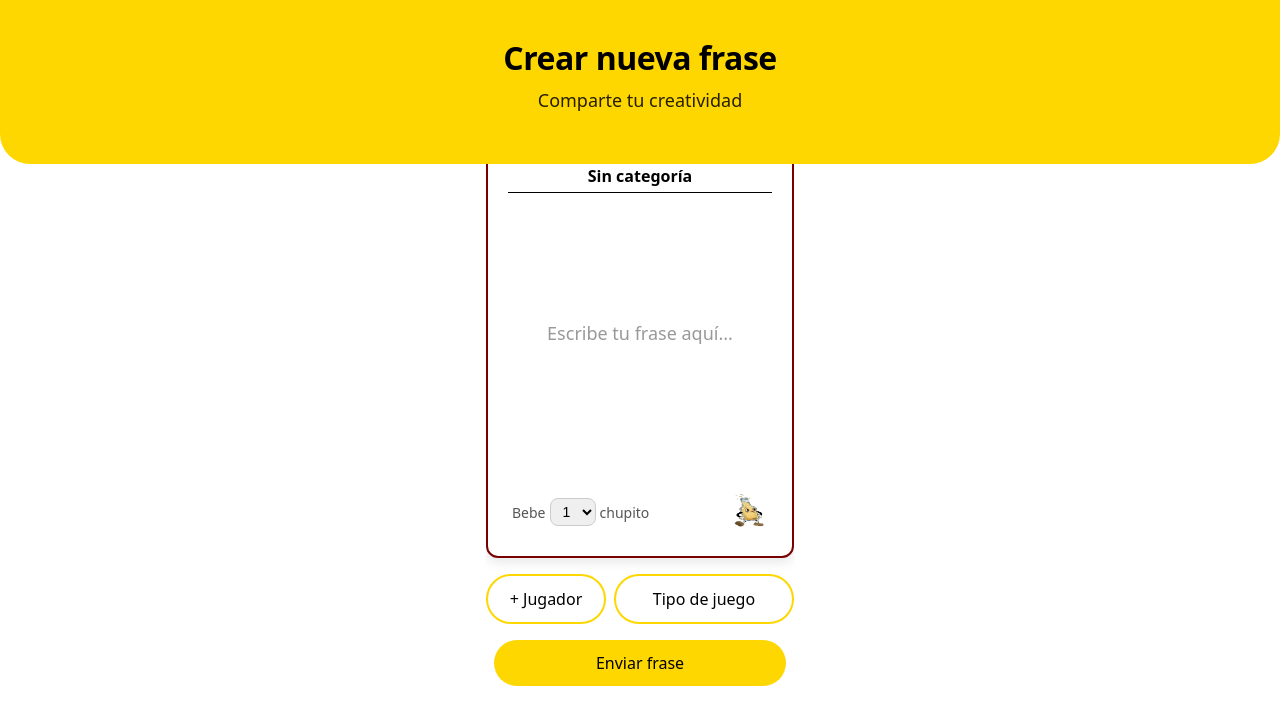
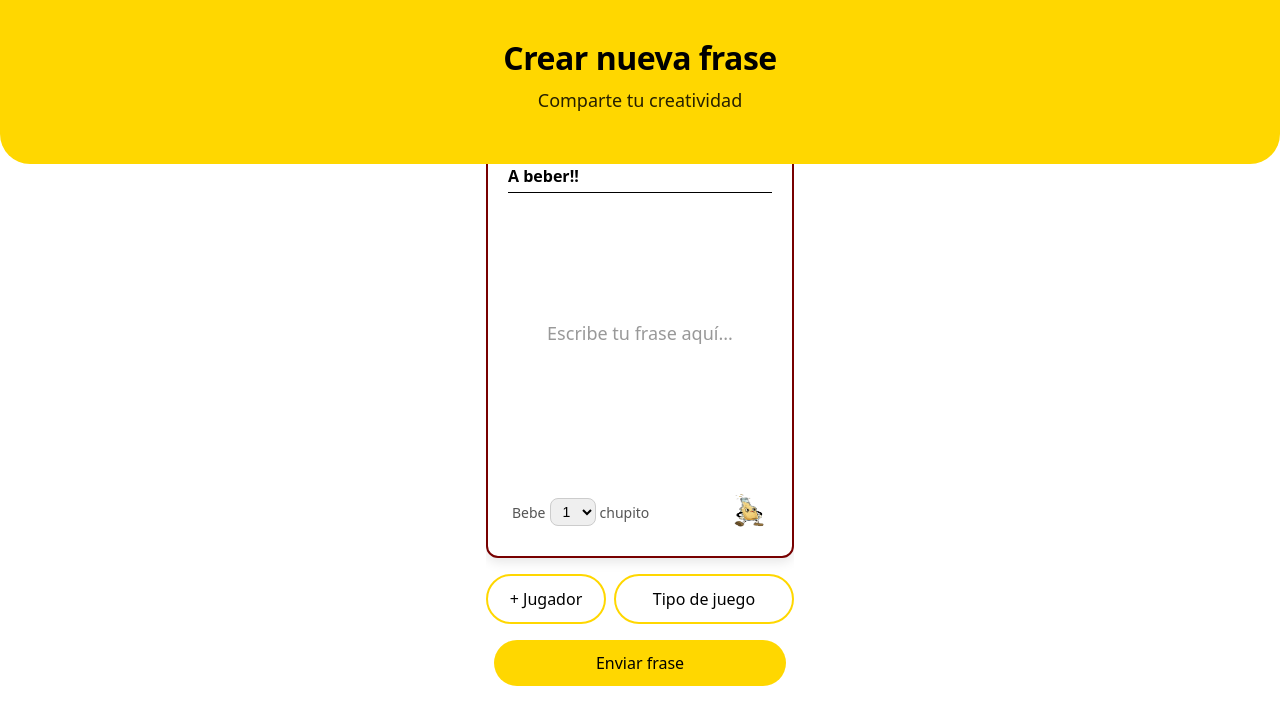
Before and after one commit to jgarcia311999/PartyForm, a React (Vite) app: page / in a window 1280 px wide. Shown: the top 724 px of the page. Built offline with nearby package versions, Linux system fonts and the light colour scheme.

Commit message:
anyadido castigo y pequeño cambio de diseño

```diff
--- a/src/components/FraseEditor.tsx
+++ b/src/components/FraseEditor.tsx
@@ -2,7 +2,7 @@ import { useState, useRef, useEffect } from 'react';
 
 export default function FraseEditor() {
   const [texto, setTexto] = useState('');
-  const [tipoJuego, setTipoJuego] = useState('Sin categoría');
+  const [tipoJuego, setTipoJuego] = useState('A beber!!');
   const [pantalla, setPantalla] = useState<'seleccion' | 'frase'>('frase');
   const [modalVisible, setModalVisible] = useState(false);
   const [modalTitle, setModalTitle] = useState('');
@@ -214,9 +214,10 @@ export default function FraseEditor() {
       paddingBottom: 4,
       fontWeight: 'bold',
       fontSize: '16px',
-      color: '#000'
+      color: '#000',
+      textAlign: 'left'
     }}>
-      {tipoJuego || 'Sin categoría'}
+      {tipoJuego || 'A beber!!'}
     </div>
     <div style={{ flex: 1, display: 'flex', alignItems: 'center', justifyContent: 'center', paddingTop: '2rem', textAlign: 'center' }}>
       <div
@@ -348,7 +349,7 @@ export default function FraseEditor() {
               </div>
             )}
             <div style={{ display: 'flex', flexDirection: 'column', gap: '1rem' }}>
-              {['Sin categoría', '¡El Primero Que!', 'El Reloj Bomba', 'En 7 segundos', 'Todos los que…', '¿Quién es mas probable que…?']
+              {['A beber!!', '¡El Primero Que!', 'El Reloj Bomba', 'En 7 segundos', 'Todos los que…', '¿Quién es mas probable que…?']
                 .map((opcion) => (
                   <div
                     key={opcion}
```
